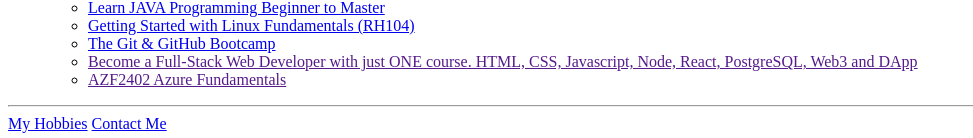
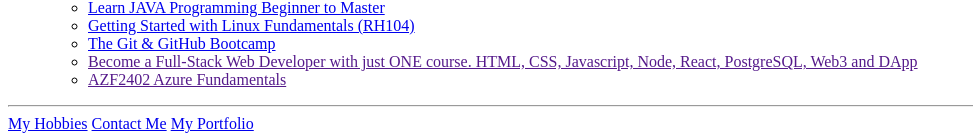
Before and after one commit to Guzillo/resume, a plain HTML site: page index.html in a window 1280 px wide. Shown: the part 963-1101 px from the top of the page, without its empty margins (0-973 px from the left). Drawn offline with Linux system fonts and the light colour scheme.

Commit message:
add anchor element that reference portfolio website

```diff
--- a/index.html
+++ b/index.html
@@ -64,5 +64,6 @@
 <hr/>
 <a href="public/my-hobbies.html">My Hobbies</a>
 <a href="public/">Contact Me</a>
+<a href="https://guzillo.github.io/html-portfolio/">My Portfolio</a>
 </body>
 </html>
```
